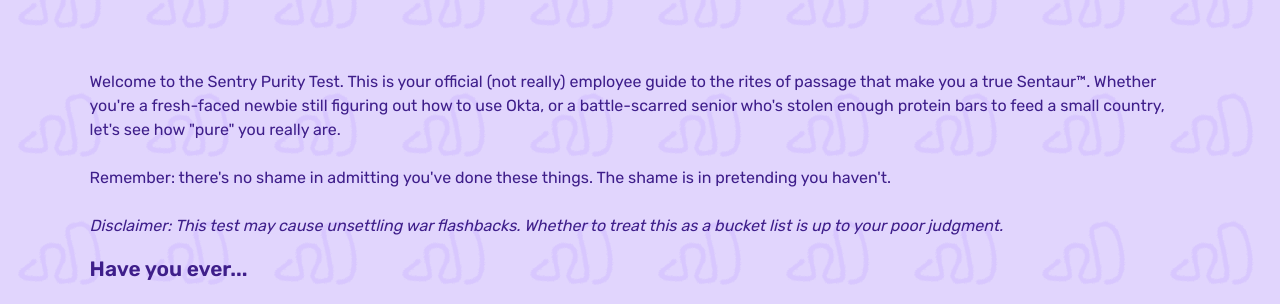
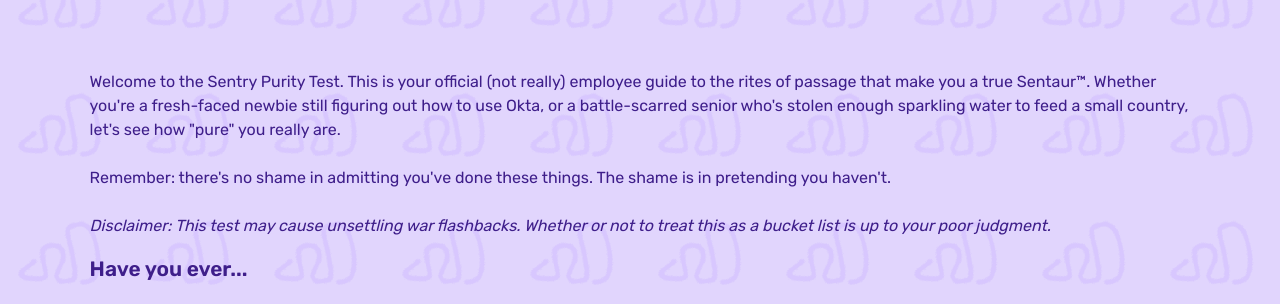
Before and after one commit to michellewzhang/sentrypuritytest, a Next.js app in the folder sentry-purity-test/: page / in a window 1280 px wide. Shown: the part 195-499 px from the top of the page. Built offline with nearby package versions, Linux system fonts and the light colour scheme.

Commit message:
smol changes

```diff
--- a/sentry-purity-test/src/app/page.tsx
+++ b/sentry-purity-test/src/app/page.tsx
@@ -34,14 +34,14 @@
        Welcome to the Sentry Purity Test. This is your official (not really)
        employee guide to the rites of passage that make you a true Sentaur™.
        Whether you&apos;re a fresh-faced newbie still figuring out how to use Okta,
-       or a battle-scarred senior who&apos;s stolen enough protein bars to feed a small country,
+       or a battle-scarred senior who&apos;s stolen enough sparkling water to feed a small country,
        let&apos;s see how &quot;pure&quot; you really are.
        <br></br><br></br>
        Remember: there&apos;s no shame in admitting you&apos;ve done these things.
        The shame is in pretending you haven&apos;t.
        <br></br><br></br>
        <em>Disclaimer: This test may cause unsettling war flashbacks.
-        Whether to treat this as a bucket list is up to your poor judgment. </em>
+        Whether or not to treat this as a bucket list is up to your poor judgment. </em>
      </div>
 
     <div className="list-header">Have you ever...</div>
```
